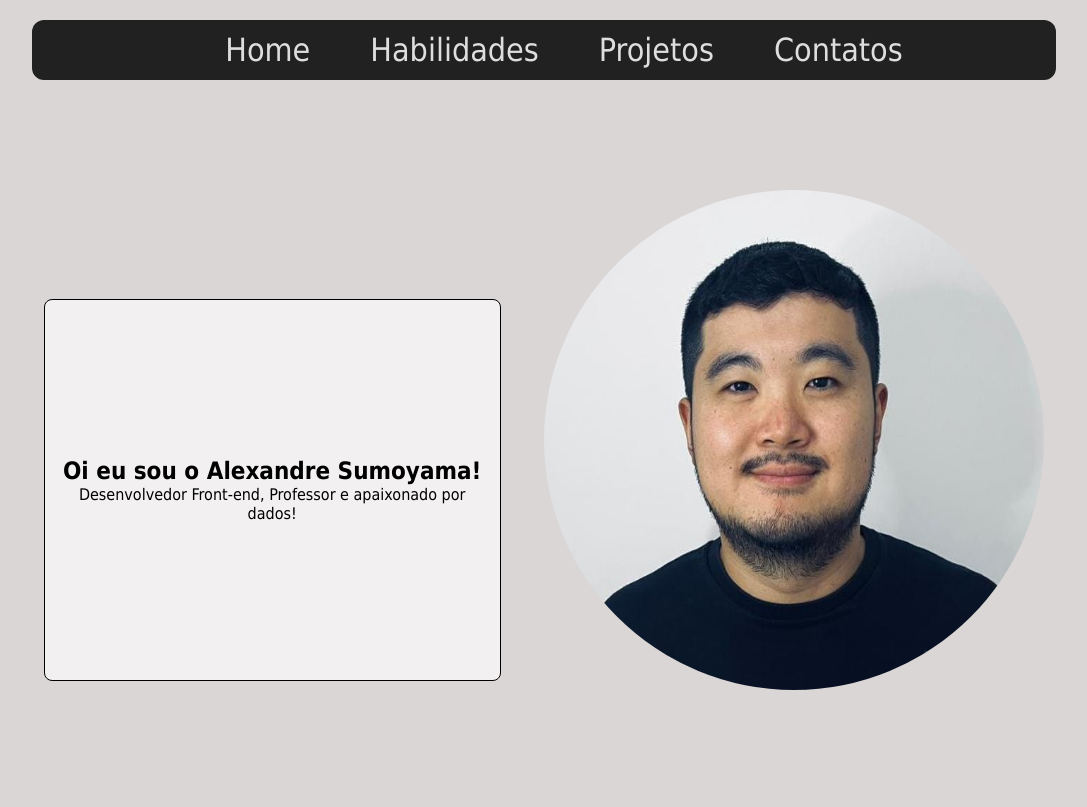
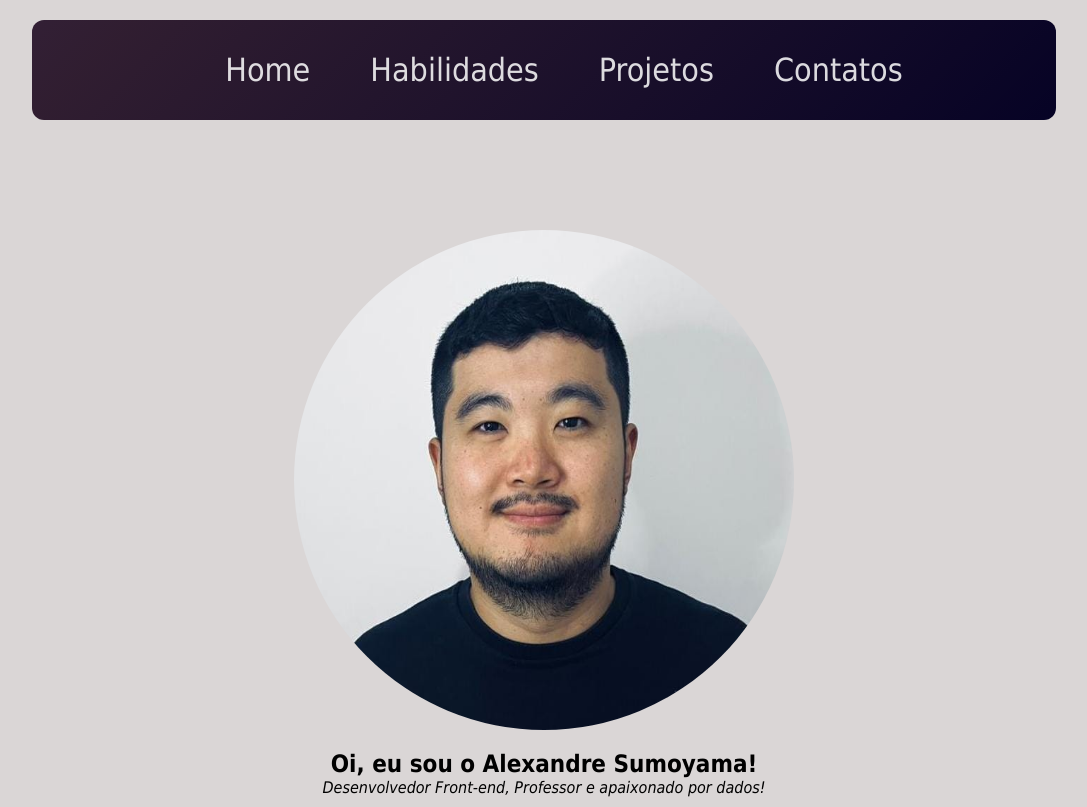
Before and after one commit to sumoyama/sumoyama.github.io, a plain HTML site: page index.html in a window 1280 px wide. Shown: the whole page, without its empty margins (96-1183 px from the left). Drawn offline with Linux system fonts and the light colour scheme.

Commit message:
refactoring home page

```diff
--- a/css/style.css
+++ b/css/style.css
@@ -1,3 +1,16 @@
+@keyframes gradient {
+  0% {
+    background-position: 0 50%;
+  }
+  50% {
+    background-position: 100% 50%;
+  }
+
+  100% {
+    background-color: 0 50%;
+  }
+}
+
 * {
   padding: 0;
   margin: 0;
@@ -11,13 +24,8 @@ header {
 }
 
 main {
-  display: flex;
-  justify-content: space-evenly;
-  height: 600px;
-  margin: auto;
-  margin-top: 100px;
-  padding: 10px;
   width: 85%;
+  margin: 0 auto;
 }
 a {
   color: #ffffffd9;
@@ -29,40 +37,46 @@ a:hover {
 }
 
 header .menu-nav {
+  align-items: center;
+  animation: gradient 10s ease infinite;
+  background: linear-gradient(-45deg, #020024, #160117dd, #230c45ca, #0a4956)
+    no-repeat;
+  background-size: 300% 300%;
+  border-radius: 12px;
   display: flex;
-  border-radius: 12px;
+  height: 100px;
+  justify-content: center;
   margin: 0 auto;
-  justify-content: center;
-  align-items: center;
-  background-color: #212121;
-  height: 60px;
   width: 80%;
 }
 ul .menu-nav-item {
-  padding: 10px;
   display: flex;
   font-size: 32px;
   list-style: none;
+  margin-left: 40px;
+  padding: 10px;
   text-decoration: none;
-  margin-left: 40px;
+}
+
+img {
+  border-radius: 50%;
+  height: 500px;
+  margin: auto;
+  margin-top: 100px;
+  width: 500px;
 }
 
 main .about-me {
-  background-color: #ffffffa6;
+  /* border: 1px solid black; */
+  border-radius: 8px;
   display: flex;
   flex-direction: column;
-  border: 1px solid black;
-  border-radius: 8px;
+  justify-content: center;
+  margin: auto 0;
   padding: 10px;
-  margin: auto 0;
   text-align: center;
-  justify-content: center;
-  width: 40%;
-  height: 60%;
 }
 
-img {
-  width: 500px;
-  height: 500px;
-  border-radius: 50%;
+main .description-me {
+  margin-top: 20px;
 }
--- a/index.html
+++ b/index.html
@@ -12,9 +12,9 @@
 
 <body>
   <header>
-    <nav>
-      <ul class="menu-nav">
-        <li class="menu-nav-item"><a href="index.html">Home</a></li>
+    <nav class="menu-container">
+      <ul class=" menu-nav">
+        <li class=" menu-nav-item"><a href="index.html">Home</a></li>
         <li class="menu-nav-item"><a href="#">Habilidades</a></li>
         <li class="menu-nav-item"><a href="#">Projetos</a></li>
         <li class="menu-nav-item"><a href="#">Contatos</a></li>
@@ -22,10 +22,14 @@
     </nav>
     <main>
       <section class="about-me">
-        <h2>Oi eu sou o Alexandre Sumoyama! </h2>
-        <p>Desenvolvedor Front-end, Professor e apaixonado por dados! </p>
+        <img class="alexandre" src="img/alexandre.jpeg" />
+        <section class="description-me">
+          <h2>Oi, eu sou o <strong> Alexandre Sumoyama!</strong> </h2>
+          <span><i>Desenvolvedor Front-end, Professor e apaixonado por dados!</i> </span>
+        </section>
+
       </section>
-      <img class="alexandre" src="img/alexandre.jpeg" />
+
     </main>
   </header>
 </body>
```
